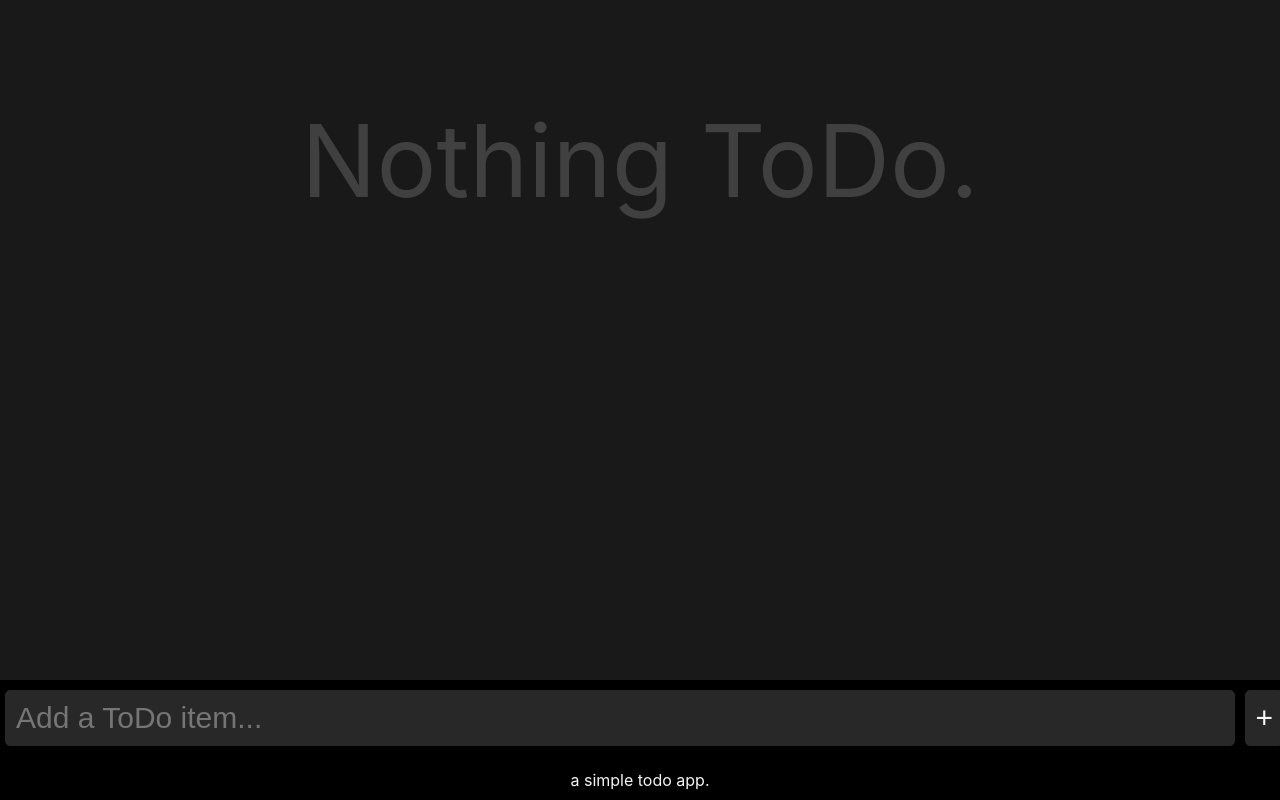
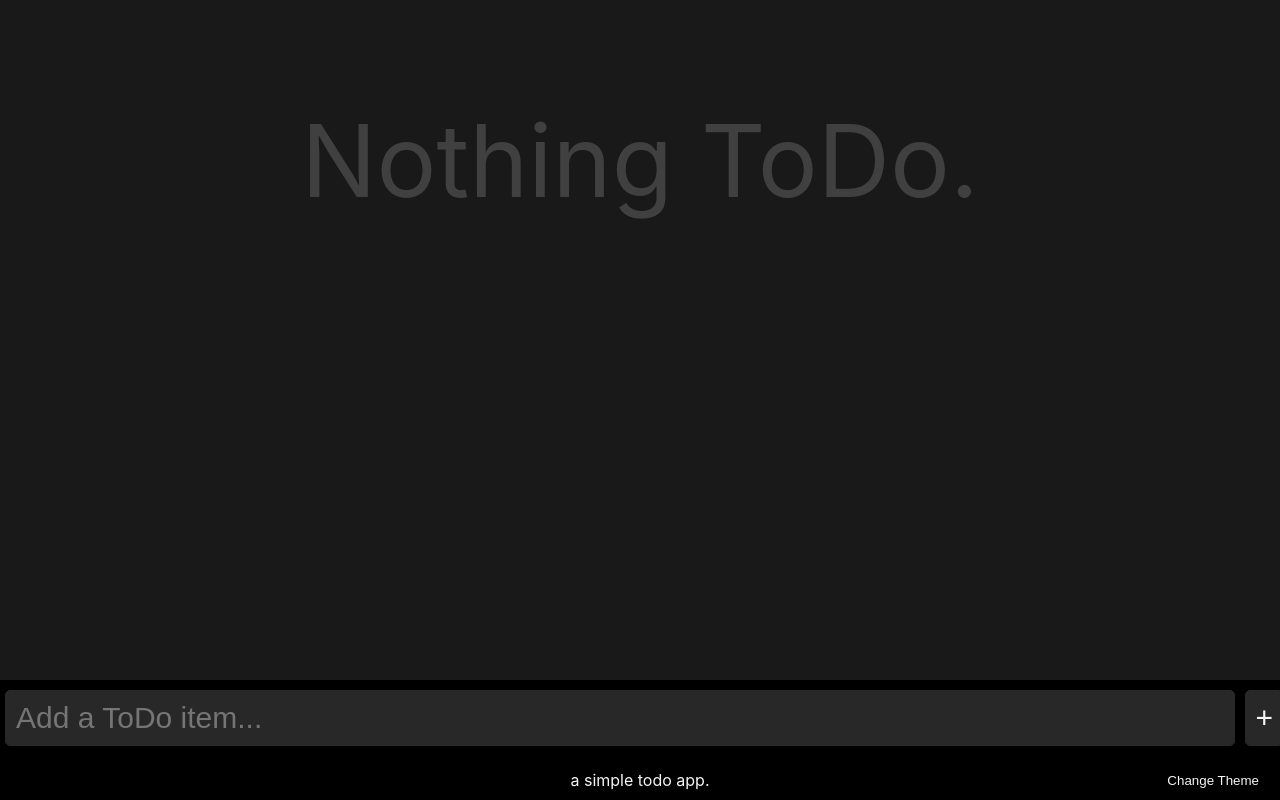
Before and after one commit to adriankristanto/react-to-do-list, a React (Create React App) app in the folder to-do-list/: page / in a window 1280 px wide. Built offline with nearby package versions, Linux system fonts and the light colour scheme.

Commit message:
Added theme toggle to let the user change the theme of the app

```diff
--- a/to-do-list/src/Footer.js
+++ b/to-do-list/src/Footer.js
@@ -1,6 +1,7 @@
 import React, {useContext} from "react";
 import './Footer.css';
 import {ThemeContext} from './ThemeContext';
+import ThemeToggle from './ThemeToggle';
 
 function Footer(){
     const {isLightTheme, lightTheme, darkTheme} = useContext(ThemeContext);
@@ -10,6 +11,7 @@ function Footer(){
     return (
         <div className="footer" style={style}>
             <p>a simple todo app.</p>
+            <ThemeToggle />
         </div>
     );
 }
--- a/to-do-list/src/ThemeContext.js
+++ b/to-do-list/src/ThemeContext.js
@@ -25,8 +25,16 @@ function ThemeContextProvider(props){
     }
     const [state, setState] = useState({ isLightTheme: false,  lightTheme: light, darkTheme: dark });
 
+    function changeTheme(){
+        setState(prev => ({
+            isLightTheme: !prev.isLightTheme,
+            lightTheme: light,
+            darkTheme: dark
+        }))
+    }
+
     return(
-        <ThemeContext.Provider value={state}>
+        <ThemeContext.Provider value={{...state, changeTheme}}>
             {props.children}
         </ThemeContext.Provider>
     );
--- /dev/null
+++ b/to-do-list/src/ThemeToggle.css
@@ -0,0 +1,8 @@
+.theme-toggle {
+    background-color: whitesmoke;
+    outline: None;
+    border: None;
+    border-radius: 5px;
+    position: absolute;
+    right: 15px;
+}
--- /dev/null
+++ b/to-do-list/src/ThemeToggle.js
@@ -0,0 +1,20 @@
+import React, {useContext, useState} from 'react';
+import './ThemeToggle.css';
+import { ThemeContext } from './ThemeContext';
+
+function ThemeToggle(){
+    const {isLightTheme, lightTheme, darkTheme, changeTheme} = useContext(ThemeContext)
+    const [isMouseEnter, setIsMouseEnter] = useState(false);
+
+    const style = isLightTheme ?
+    (isMouseEnter ? {backgroundColor: lightTheme.itemBackgroundOnHover, color: lightTheme.color} : {backgroundColor: 'Transparent', color: lightTheme.color}) :
+    (isMouseEnter ? {backgroundColor: darkTheme.itemBackgroundOnHover, color: darkTheme.color} : {backgroundColor: 'Transparent', color: darkTheme.color})
+
+    return (
+        <button className='theme-toggle' onClick={changeTheme} style={style} onMouseEnter={() => setIsMouseEnter(true)} onMouseLeave={() => setIsMouseEnter(false)}>
+            Change Theme
+        </button>
+    );
+}
+
+export default ThemeToggle;
```
